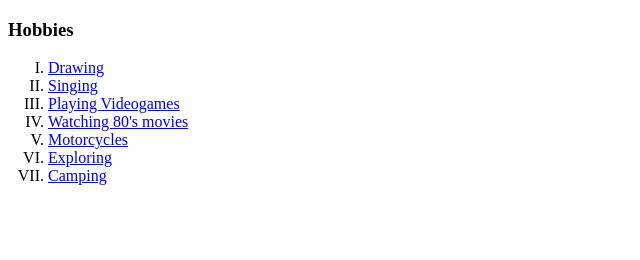
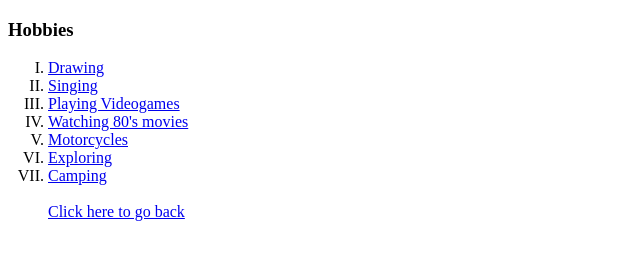
Before and after one commit to SANT1A60/cv, a plain HTML site: page my hobbies.html in a window 1280 px wide. Shown: the whole page, without its empty margins (0-640 px from the left). Drawn offline with Linux system fonts and the light colour scheme.

Commit message:
Update my hobbies.html

```diff
--- a/my hobbies.html
+++ b/my hobbies.html
@@ -14,6 +14,7 @@
         <li><a href="https://www.youtube.com/watch?v=ekrSLeeGGs8&ab_channel=BellaCorrea">Watching 80's movies</a> </li>
         <li><a href="https://www.youtube.com/shorts/y033XjKPqjE">Motorcycles</a> </li>
         <li><a href="https://www.youtube.com/watch?v=3REkojG6f8Y&ab_channel=GamingPortal">Exploring</a> </li>
-        <li><a href="https://www.youtube.com/watch?v=nnh-mQt78BU&ab_channel=Go4x4">Camping</a> </li>
+        <li><a href="https://www.youtube.com/watch?v=nnh-mQt78BU&ab_channel=Go4x4">Camping</a> </li><br>
+       <a href="index.html">Click here to go back</a>
 </body>
 </html>
```
